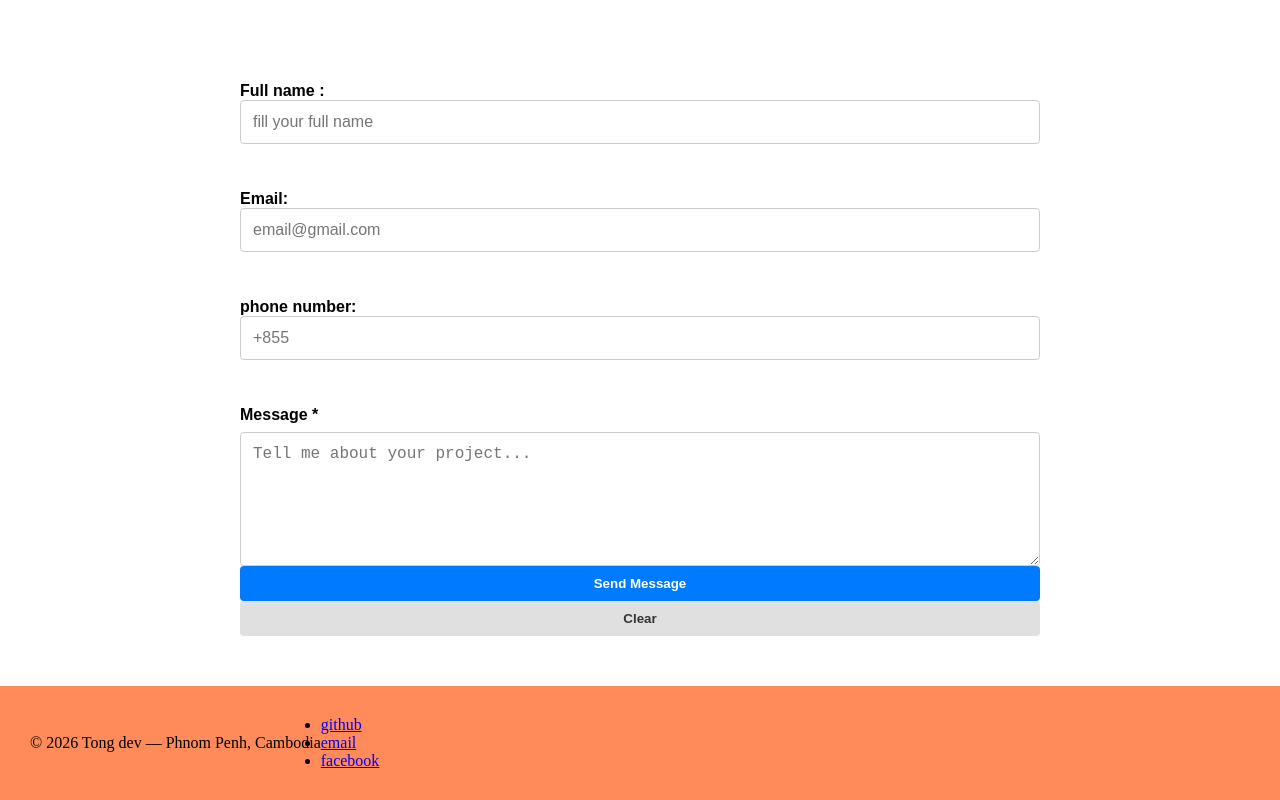
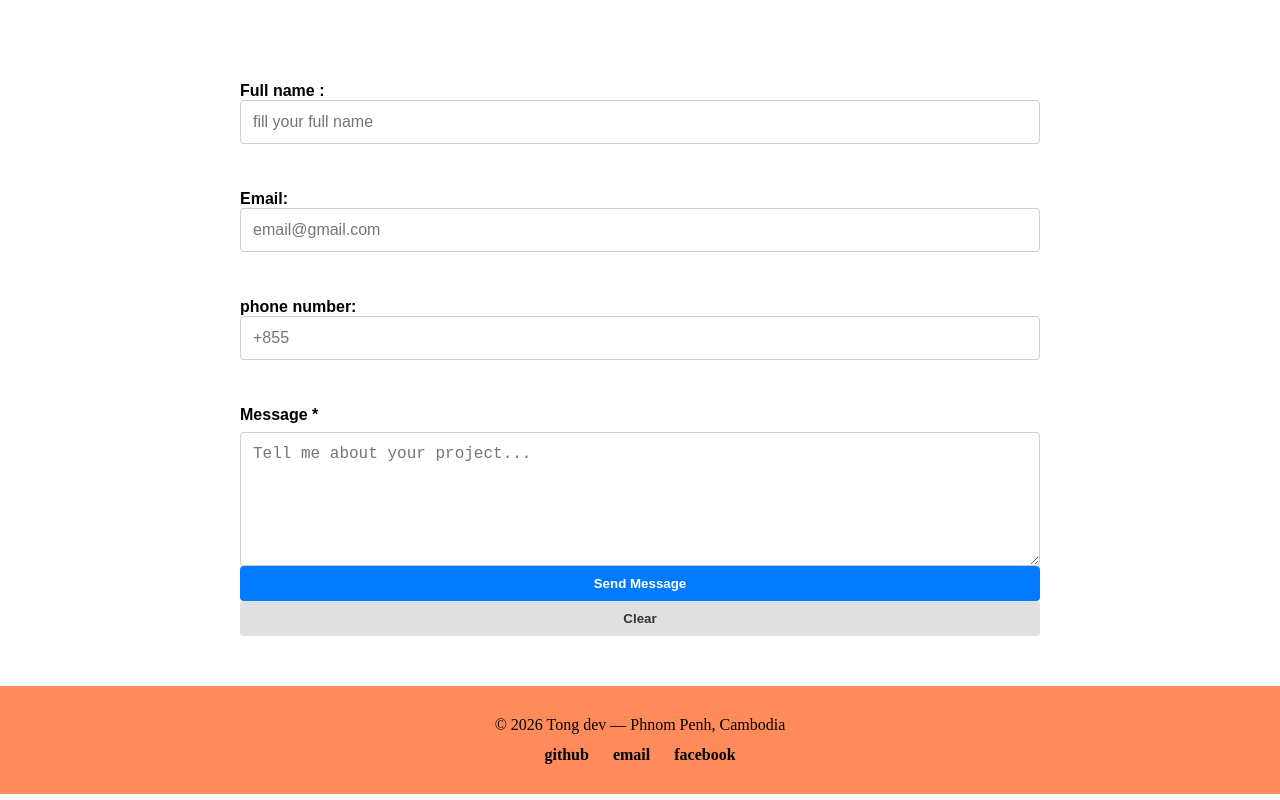
Before and after one commit to heisernbergg0942/small-lab-class-2, a plain HTML site: page index.html in a window 1280 px wide. Shown: the part 1044-1844 px from the top of the page. Drawn offline with Linux system fonts and the light colour scheme.

Commit message:
fix the footer

```diff
--- a/main.css
+++ b/main.css
@@ -159,11 +159,31 @@
 }
 
 
-.footer{
+.footer {
     padding: 30px;
     background-color: #FF8B5A;
     display: flex;
-    align-items: center;
+    flex-direction: column;   /* stack paragraph above links */
+    align-items: center;      /* center everything horizontally */
+    gap: 12px;
+    text-align: center;
+}
+
+.footer p {
+    margin: 0;
+}
+
+.socialmeida ul {
+    display: flex;            /* links side-by-side */
     flex-direction: row;
+    list-style: none;
+    margin: 0;
+    padding: 0;
+    gap: 24px;
+}
 
+.socialmeida a {
+    text-decoration: none;
+    color: black;
+    font-weight: bold;
 }
```
